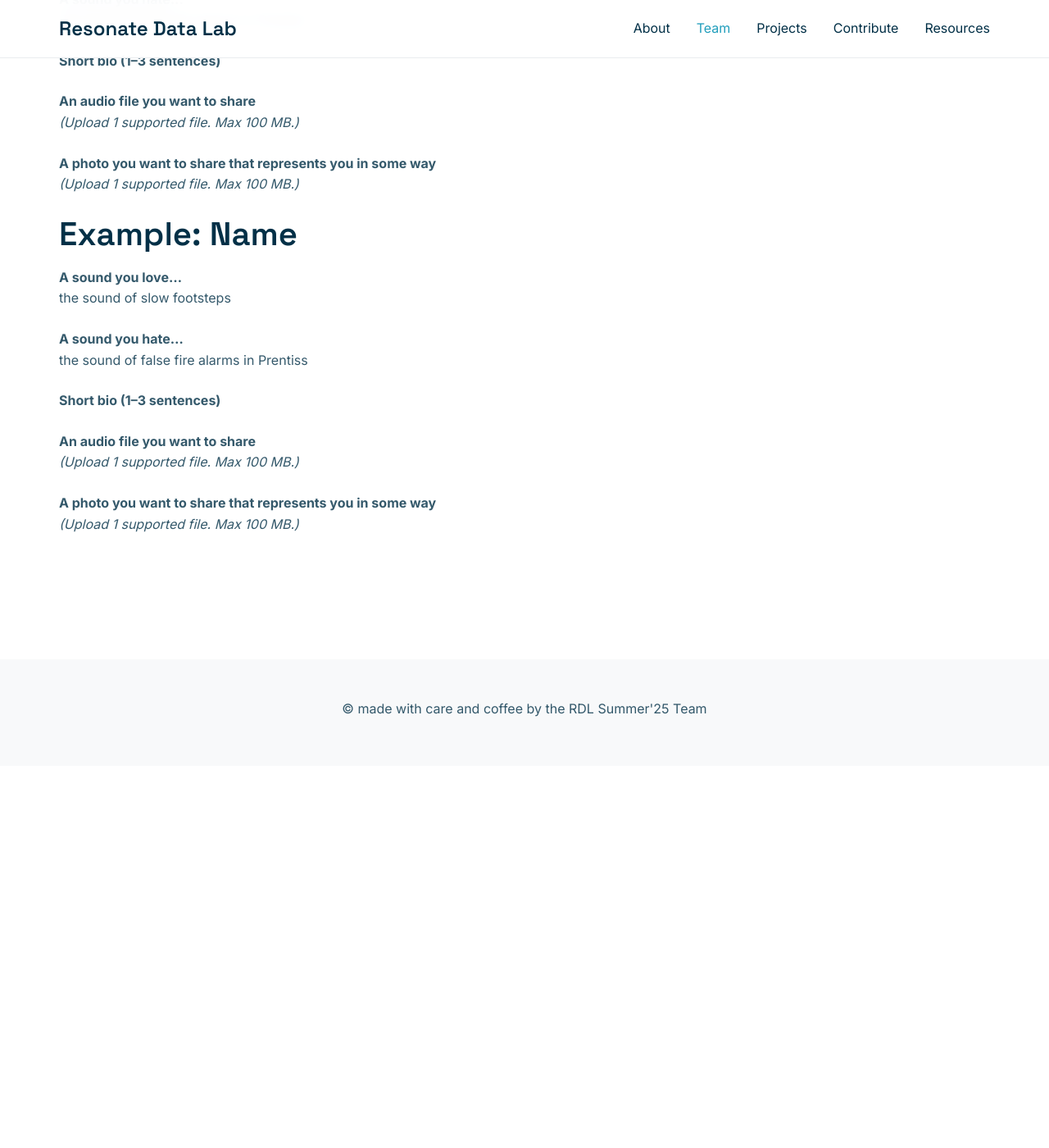
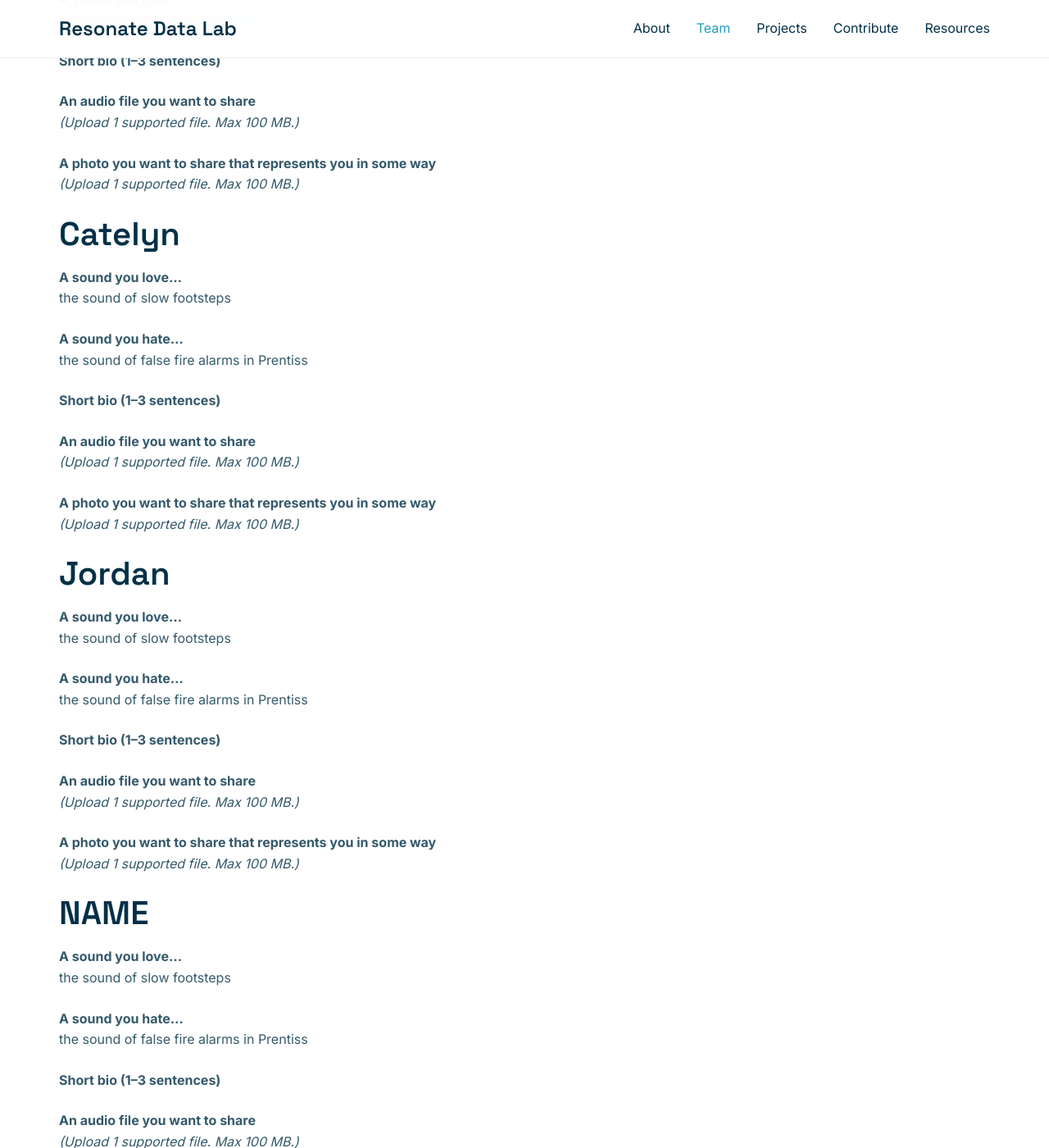
Before and after one commit to a421loop/Resonate-Data-Lab-Website-STRUCTURE, a Jekyll site: the page built from Team/index.md, in a window 1280 px wide and 1400 px high, scrolled down 1751 px. Shown: the whole window at 82% size. Built offline with Jekyll 4.4.1, drawn with Linux system fonts in a browser that asks for light colours; before the commit the page ends 2685 px from its top, so only the background shows below that; some of the changed text lies outside the part shown.

Commit message:
Update index.md
Added in names

```diff
--- a/Team/index.md
+++ b/Team/index.md
@@ -26,7 +26,7 @@
 **A photo you want to share that represents you in some way**
 *(Upload 1 supported file. Max 100 MB.)*
 
-## Example: Name
+## Liuyi
 
 **A sound you love...**
 the sound of slow footsteps
@@ -44,7 +44,7 @@
 *(Upload 1 supported file. Max 100 MB.)*
 
 
-## Example: Name
+## Deo
 
 **A sound you love...**
 the sound of slow footsteps
@@ -62,7 +62,7 @@
 *(Upload 1 supported file. Max 100 MB.)*
 
 
-## Example: Name
+## Evita
 
 **A sound you love...**
 the sound of slow footsteps
@@ -80,7 +80,7 @@
 *(Upload 1 supported file. Max 100 MB.)*
 
 
-## Example: Name
+## Catelyn
 
 **A sound you love...**
 the sound of slow footsteps
@@ -96,3 +96,37 @@
 
 **A photo you want to share that represents you in some way**
 *(Upload 1 supported file. Max 100 MB.)*
+
+## Jordan
+
+**A sound you love...**
+the sound of slow footsteps
+
+**A sound you hate...**
+the sound of false fire alarms in Prentiss
+
+**Short bio (1–3 sentences)**
+<!-- Write your bio here, similar to the example given -->
+
+**An audio file you want to share**
+*(Upload 1 supported file. Max 100 MB.)*
+
+**A photo you want to share that represents you in some way**
+*(Upload 1 supported file. Max 100 MB.)*
+
+## NAME
+
+**A sound you love...**
+the sound of slow footsteps
+
+**A sound you hate...**
+the sound of false fire alarms in Prentiss
+
+**Short bio (1–3 sentences)**
+<!-- Write your bio here, similar to the example given -->
+
+**An audio file you want to share**
+*(Upload 1 supported file. Max 100 MB.)*
+
+**A photo you want to share that represents you in some way**
+*(Upload 1 supported file. Max 100 MB.)*
```
